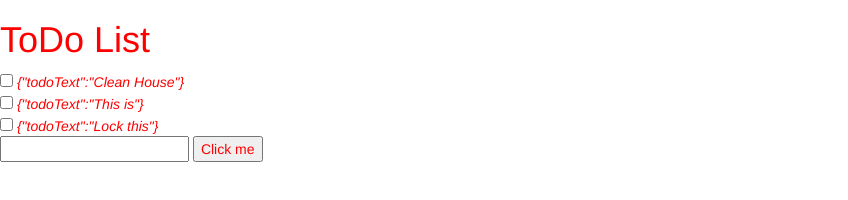
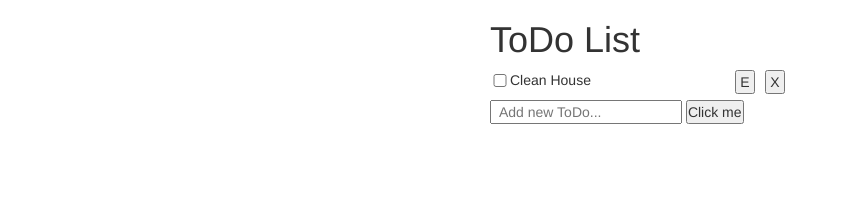
Before and after one commit to stavrzt/todo_angularjs, a website: page app/index.html in a window 1280 px wide. Shown: the whole page, without its empty margins (0-848 px from the left). Drawn offline with nearby package versions, Linux system fonts and the light colour scheme.

Commit message:
add features

```diff
--- a/app/app.css
+++ b/app/app.css
@@ -1,3 +1,34 @@
 *{
-	color:red;
+	padding:0;
+	margin: 0;
 }
+
+.wrapper{
+	width: 300px;
+	margin: 0 auto;
+}
+
+p{
+	width: 220px;
+	float:left;
+	word-wrap:break-word;
+}
+
+form>div{
+	overflow: hidden;
+}
+
+form>div>button{
+	width: 20px;
+	float:left;
+	margin: 0 5px;
+}
+
+form>input{
+	padding-left: 7px;
+}
+
+form>div>input{
+	width:20px;
+	float:left;
+}
--- a/app/main-page/main-page.component.js
+++ b/app/main-page/main-page.component.js
@@ -6,11 +6,27 @@ angular.
   component('mainPage', {
     templateUrl: 'main-page/main-page.template.html',
     controller: ['$http', '$routeParams',
-      function mainPageController($http, $routeParams) {
-      	this.lists = [{todoText:'Clean House'}, {todoText:'This is'}, {todoText:'Lock this'}];
+      function mainPageController() {
+      	this.lists = [{todoText:'Clean House'}];
+
+      	this.flag = false;
+
+      	this.placeholder = "Add new ToDo...";
 
       	this.addItem = function() {
-      		 this.lists.push({todoText:this.newListText});
+      		if(this.newListText=="" || this.newListText==undefined){this.flag = true;this.placeholder = "Hey, fill me!";}
+      		else{this.lists.push({todoText:this.newListText}); this.newListText=""; this.flag = false; this.placeholder = "Add new ToDo...";}
       	}
+
+      	this.removeItem = function(index) {
+      		this.lists.splice(index, 1);
+      	}
+
+      	this.editItem= function () {
+      		alert("Here will be an opportunity to correct the text.");
+      	}
+
+
+
       }]
   });
--- a/app/main-page/main-page.template.html
+++ b/app/main-page/main-page.template.html
@@ -1,11 +1,15 @@
-<h1>ToDo List</h1>
+<div class="wrapper " ng-class="red">
+	<h1>ToDo List</h1>
 
+	<form>
+		<div ng-repeat="item in $ctrl.lists">
+			<input type="checkbox">
+			<p>{{item.todoText}}</p>
+			<button data-ng-click="$ctrl.editItem()">E</button>
+			<button data-ng-click="$ctrl.removeItem($index)">X</button>
+		</div>
 
-
-<form>
-	<div ng-repeat="item in $ctrl.lists">
-		<input type="checkbox"> <em>{{item}}</em>
-	</div>
-
-	<input type="text" ng-model="$ctrl.newListText"> <button ng-click="$ctrl.addItem()">Click me</button>
-</form>
+		<input type="text" placeholder={{$ctrl.placeholder}} ng-model="$ctrl.newListText" ng-class="{'bg-danger':$ctrl.flag}">
+		<button ng-click="$ctrl.addItem()">Click me</button>
+	</form>
+</div>
```
